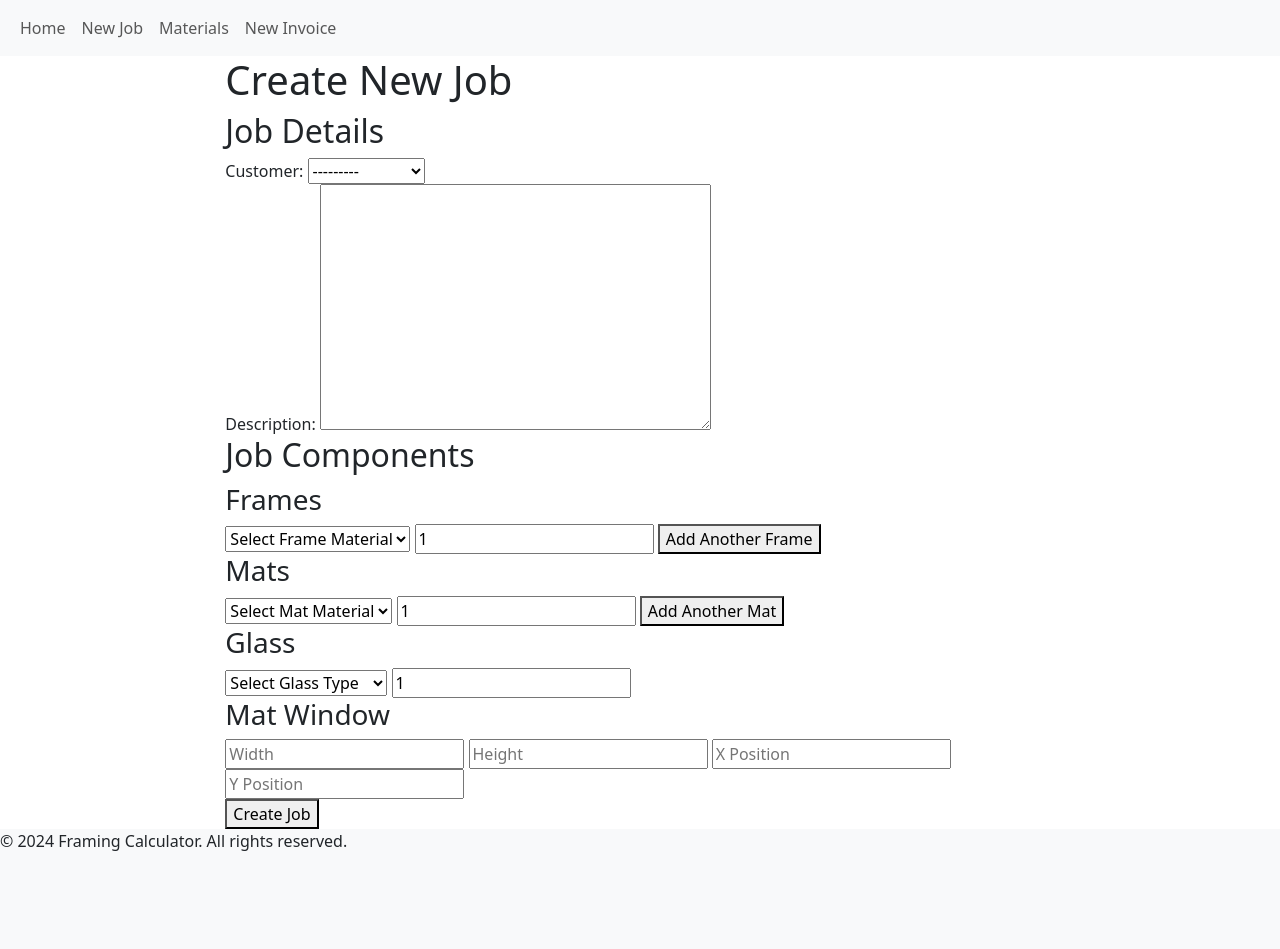
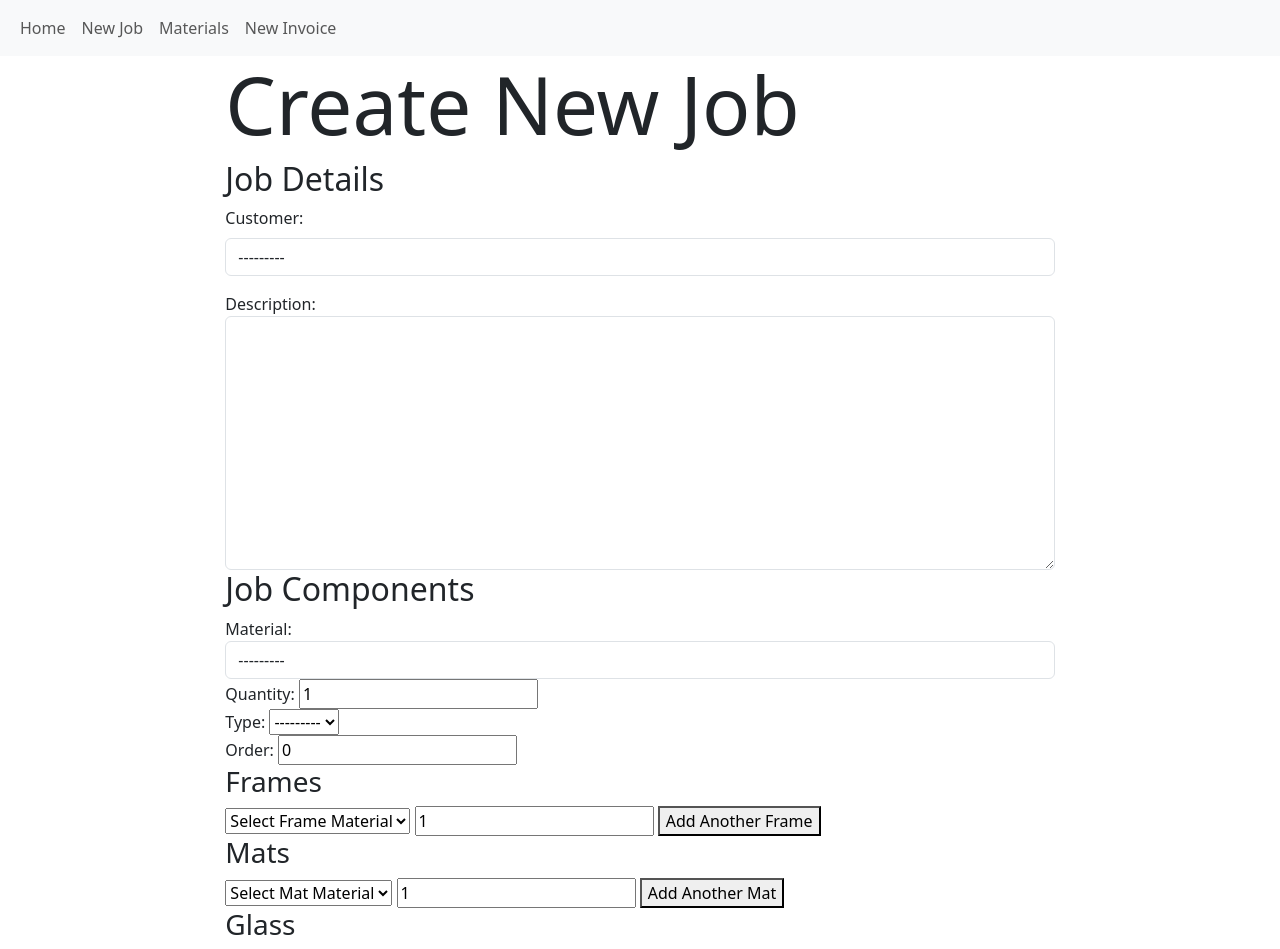
Before and after one commit to tynanmatthews/framing_calculator, a Django app: page /frameit/job/create/ in a window 1280 px wide. Shown: the top 949 px of the page. Before the commit the page ends 851 px from the top, so only its background shows below. Run offline with Django 5.2, Linux system fonts and the light colour scheme; data comes from the database, SQL or seed files in the repository.

Commit message:
Configured Django job templates to use bootstrap classes and compared to the hardcoded html template. Have left in comparison state, leaning toward manually coding most of the template instead of using django forms to autogen due to complex, dynamic nature of form'

```diff
--- a/frameit/forms.py
+++ b/frameit/forms.py
@@ -53,11 +53,18 @@ class JobForm(forms.ModelForm):
     def __init__(self, *args, **kwargs):
         super().__init__(*args, **kwargs)
         self.fields['customer'].queryset = Customer.objects.all()
+        self.fields['customer'].widget.attrs.update({'class': 'form-control'})
+        self.fields['description'].widget.attrs.update({'class': 'form-control'})
 
 class MatWindowForm(forms.ModelForm):
     class Meta:
         model = MatWindow
         fields = ['width', 'height', 'x_position', 'y_position']
+
+    def __init__(self, *args, **kwargs):
+        super().__init__(*args, **kwargs)
+        for field in self.fields.values():
+            field.widget.attrs.update({'class': 'form-control'})
 
 class JobComponentForm(forms.ModelForm):
     class Meta:
@@ -67,6 +74,8 @@ class JobComponentForm(forms.ModelForm):
     def __init__(self, *args, **kwargs):
         super().__init__(*args, **kwargs)
         self.fields['material'].queryset = Material.objects.all()
+        self.fields['material'].widget.attrs.update({'class': 'form-control'})
+
 
 class InvoiceForm(forms.ModelForm):
     class Meta:
--- a/frameit/templates/job_creation.html
+++ b/frameit/templates/job_creation.html
@@ -1,25 +1,28 @@
 {% extends 'base.html' %} {% block title %}Create New Job{% endblock %} {% block content %}
-<h1>Create New Job</h1>
+<h1 class="display-1">Create New Job</h1>
+
+
 
 <form method="post">
     {% csrf_token %}
 
     <h2>Job Details</h2>
-    {{ form.non_field_errors }}
+    {{ job_form.non_field_errors }}
 
-    <div class="form-group">
-        {{ form.customer.errors }}
-        <label for="{{ form.customer.id_for_label }}">Customer:</label>
-        {{ form.customer }}
+    <div class="mb-3 form-group">
+        {{ job_form.customer.errors }}
+        <label class="form-label" for="{{ job_form.customer.id_for_label }}">Customer:</label>
+        {{ job_form.customer}}
     </div>
 
     <div class="form-group">
-        {{ form.description.errors }}
-        <label for="{{ form.description.id_for_label }}">Description:</label>
-        {{ form.description }}
+        {{ job_form.description.errors }}
+        <label for="{{ job_form.description.id_for_label }}">Description:</label>
+        {{ job_form.description }}
     </div>
 
     <h2>Job Components</h2>
+    {{ job_component_form }}
 
     <div id="frames">
         <h3>Frames</h3>
@@ -87,7 +90,9 @@
     </div>
 
     <h3>Mat Window</h3>
+    {{ mat_window_form }}
     <div id="mat-window">
+        <!-- Below is the Claude form -->
         <input
             type="number"
             name="mat_window_width"
--- a/frameit/views.py
+++ b/frameit/views.py
@@ -8,7 +8,7 @@ from django.db.models import Sum, Q
 from django.core.paginator import Paginator
 
 from .models import *
-from .forms import JobForm, InvoiceForm, MaterialForm, InvoiceEmailForm
+from .forms import JobComponentForm, JobForm, InvoiceForm, MatWindowForm, MaterialForm, InvoiceEmailForm
 
 # From Claude's email code, check this thoroughly
 from django.urls import reverse
@@ -25,13 +25,17 @@ class HomeView(View):
 
 class JobCreationView(View):
     def get(self, request):
-        form = JobForm()
+        job_form = JobForm()
+        mat_window_form = MatWindowForm()
+        job_component_form = JobComponentForm()
         frame_materials = Material.objects.filter(type='frame')
         mat_materials = Material.objects.filter(type='mat')
         glass_materials = Material.objects.filter(type='glass')
 
         context = {
-            'form': form,
+            'job_form': job_form,
+            'job_component_form': job_component_form,
+            'mat_window_form': mat_window_form,
             'frame_materials': frame_materials,
             'mat_materials': mat_materials,
             'glass_materials': glass_materials,
```
Also changed, not shown: 1 other file.
